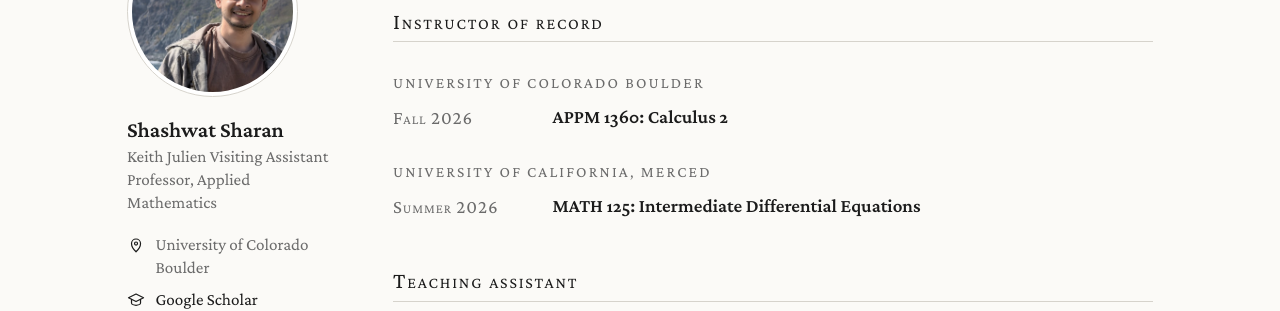
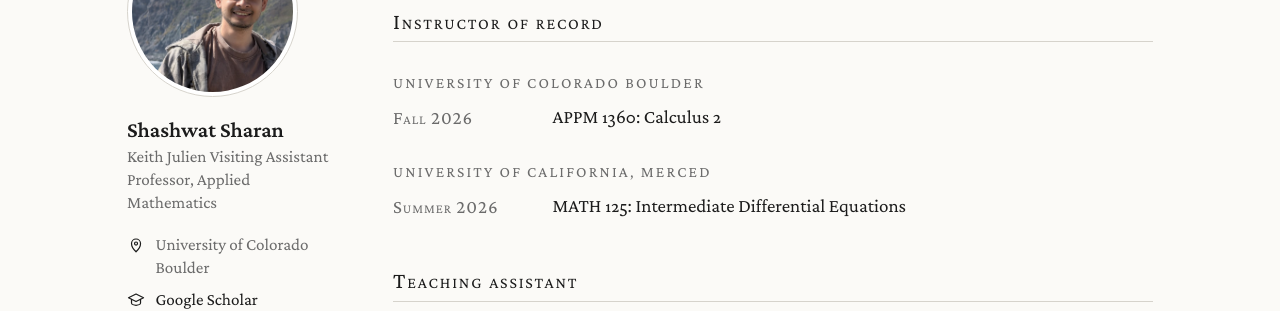
Before and after one commit to shashwatsharan/shashwatsharan.github.io, a Jekyll site: the page built from teaching.md, in a window 1280 px wide. Shown: the part 382-693 px from the top of the page. Built offline with Jekyll 4.4.1, drawn with Linux system fonts in a browser that asks for light colours.

```diff
--- a/teaching.md
+++ b/teaching.md
@@ -11,12 +11,12 @@ notes_appm1360: ""
 #### University of Colorado Boulder
 
 Fall 2026
-: **APPM 1360: Calculus 2**{% if page.notes_appm1360 != "" %} · [Lecture notes]({{ page.notes_appm1360 }}){% endif %}
+: APPM 1360: Calculus 2 {% if page.notes_appm1360 != "" %} · [Lecture notes]({{ page.notes_appm1360 }}){% endif %}
 
 #### University of California, Merced
 
 Summer 2026
-: **MATH 125: Intermediate Differential Equations**
+: MATH 125: Intermediate Differential Equations
 
 ## Teaching assistant
 
```
